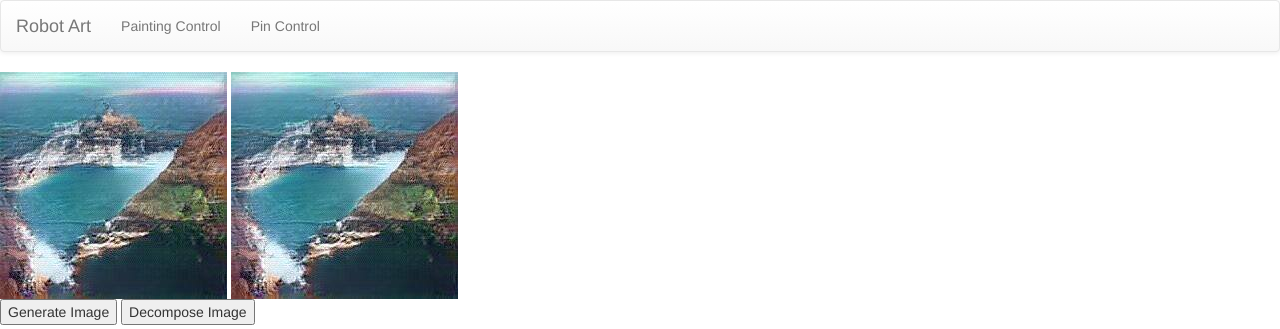
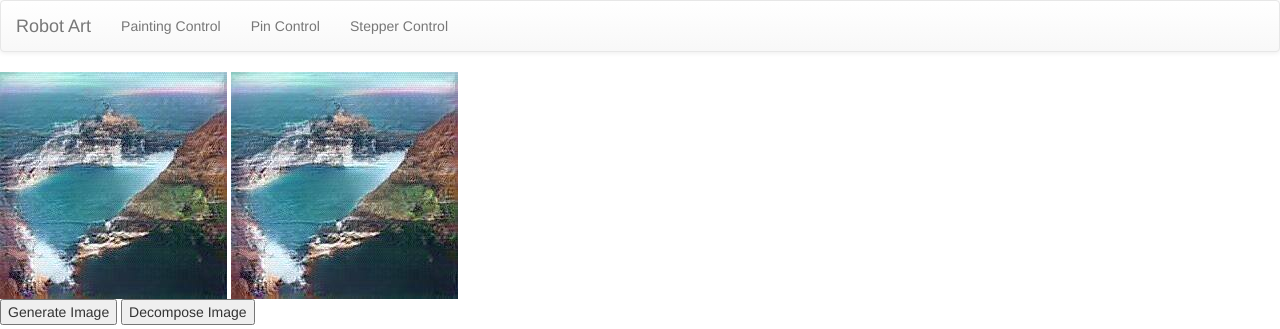
Before and after one commit to Roboartitsts/PiPaintingServer, a Flask app: page / in a window 1280 px wide. Shown: the top 329 px of the page. Run offline with Flask 2, Linux system fonts and the light colour scheme; parts of the project's set-up code (start-up, migrations or seed data) failed here and were passed over; some libraries are stand-ins or nearby versions.

Commit message:
added stepper route

```diff
--- a/app.py
+++ b/app.py
@@ -85,6 +85,10 @@ def action(changePin, action):
 
    return render_template('pins.html', **templateData)
 
+@app.route("/steppers")
+def pincontrol():
+    return render_template('stepper.html', **templateData)
+
 def allowed_file(filename):
     return '.' in filename and \
         filename.rsplit('.',1)[1] in ALLOWED_EXTENSIONS
--- a/templates/base.html
+++ b/templates/base.html
@@ -35,6 +35,7 @@
                               <ul class="nav navbar-nav">
                                     <li><a href="/">Painting Control</a></li>
                                     <li><a href="/pincontrol">Pin Control</a></li>
+                                    <li><a href="/steppers">Stepper Control</a></li>
                               </ul>
                         </div>
                   </div>
```
